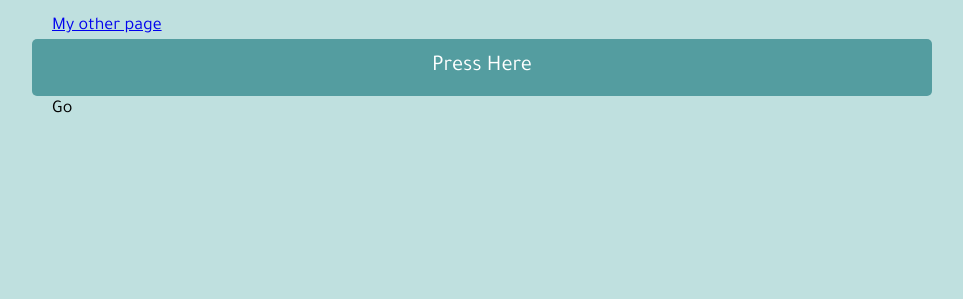
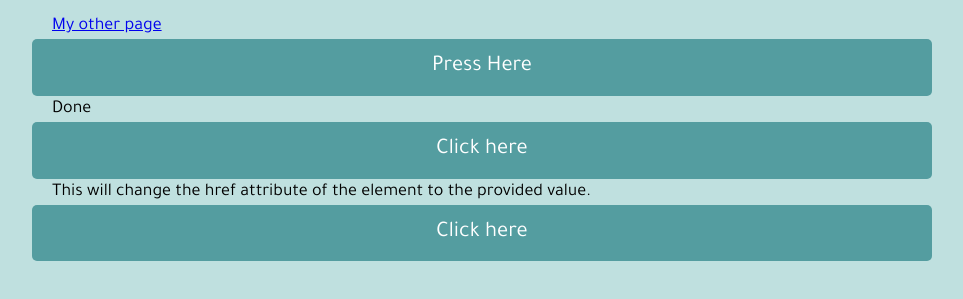
Before and after one commit to akeshma/web-platform-jquery-by-akeshma, a website: page index.html in a window 1280 px wide. Both pictures are taken after a click on the link "Press Here". Shown: the part 81-380 px from the top of the page, without its empty margins (158-1121 px from the left). Drawn offline with nearby package versions, Linux system fonts and the light colour scheme.

Commit message:
Get & Set Attribute Values

```diff
--- a/index.html
+++ b/index.html
@@ -1,5 +1,4 @@
 <html>
-
   <head>
     <meta charset="UTF-8" />
     <script src="https://code.jquery.com/jquery-3.6.0.js"></script>
@@ -12,6 +11,8 @@
     <a href="/me.html" class="container">My other page</a>
     <a class="btn" onclick="changeFn()">Press Here</a>
     <div id="start" class="container">Start</div>
+    <a id="attr" href="https://www.sololearn.com/" target="_blank" class="btn">Click here</a>
+    <div class="container">This will change the href attribute of the <a> element to the provided value.</div>
+    <a id="arri_change" href="https://www.sololearn.com/" target="_blank" class="btn">Click here</a>
   </body>
-
 </html>
--- a/script.js
+++ b/script.js
@@ -7,9 +7,21 @@
 // $(document).ready(function() {
 //   $('#start').html('Gocx');
 // });
+
 $(function() {
-  $('#start').html('Go');
+  setTimeout(function() {
+    $('#start').html('Go');
+  }, 2000);
 });
-function changeFn(){
-
+function changeFn() {
+  $(function() {
+    $('#start').html('Done');
+  });
+  $(function() {
+    var val = $("#attr").attr("href");
+    alert(val);
+  });
+  $(function() {
+    $("#arri_change").attr("href", "http://www.jquery.com");
+});
 }
--- a/styles.css
+++ b/styles.css
@@ -30,6 +30,7 @@ h1 {
   padding: 12px 16px;
   cursor: pointer;
   text-align: center;
+  text-decoration: none;
 }
 .btn:hover {
   background: #468486;
```
Lines whose indentation alone changed are shown as unchanged.
